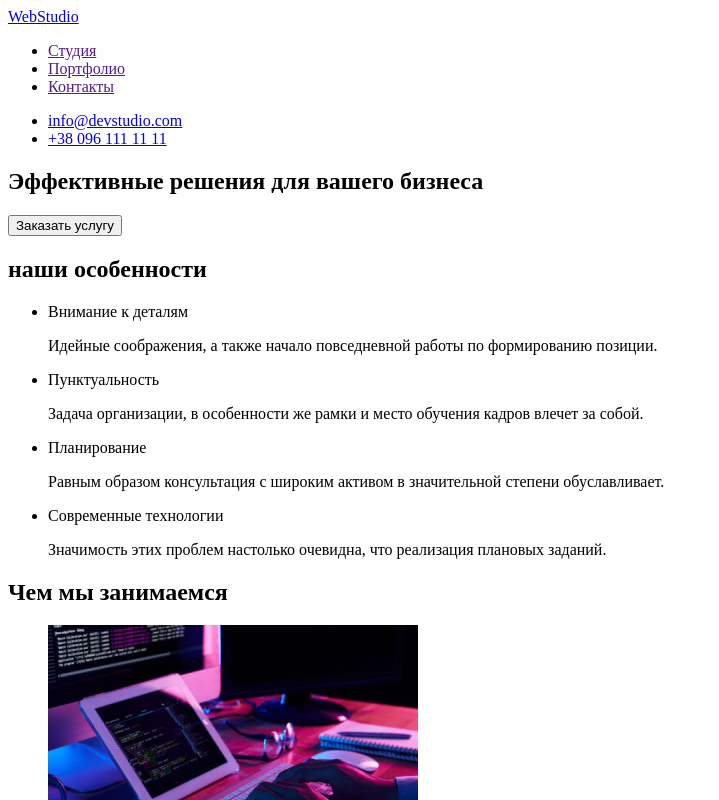
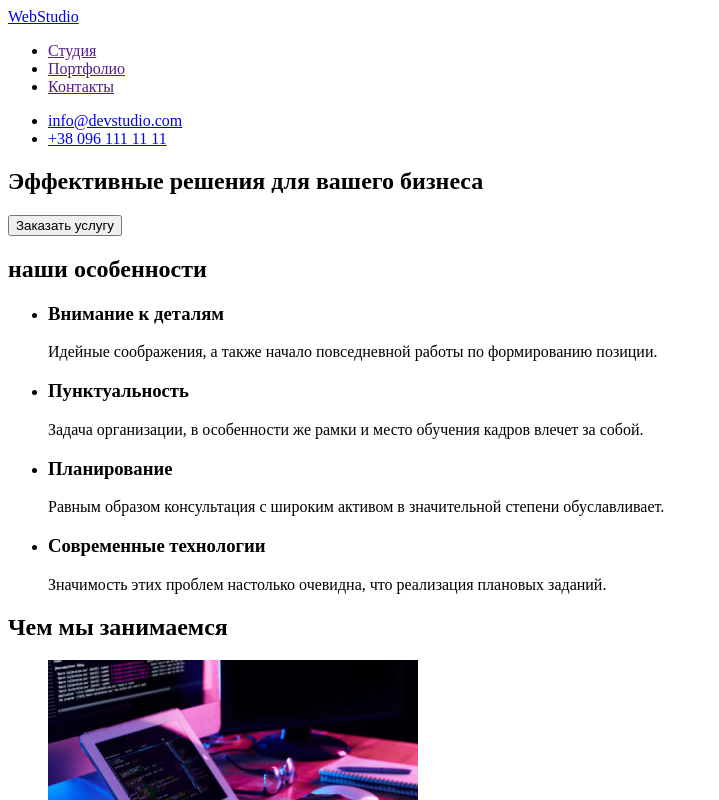
Before and after one commit to Bohdan-Makohoniuk/goit-markup-hw-01, a plain HTML site: page index.html in a window 1280 px wide. Shown: the top 800 px of the page, without its empty margins (0-719 px from the left). Drawn offline with Linux system fonts and the light colour scheme.

Commit message:
Finishing version html
Виправлено межі секції згідно останніх зауважень.

```diff
--- a/index.html
+++ b/index.html
@@ -44,27 +44,29 @@
         <h2>наши особенности</h2>
         <ul>
           <li>
-            <p>Внимание к деталям</p>
+            <h3>Внимание к деталям</h3>
             <p>Идейные соображения, а также начало повседневной работы по формированию позиции.</p>
           </li>
           <li>
-            <p>Пунктуальность</p>
+            <h3>Пунктуальность</h3>
             <p>
               Задача организации, в особенности же рамки и место обучения кадров влечет за собой.
             </p>
           </li>
           <li>
-            <p>Планирование</p>
+            <h3>Планирование</h3>
             <p>
               Равным образом консультация с широким активом в значительной степени обуславливает.
             </p>
           </li>
           <li>
-            <p>Современные технологии</p>
+            <h3>Современные технологии</h3>
             <p>Значимость этих проблем настолько очевидна, что реализация плановых заданий.</p>
           </li>
         </ul>
-        <h2>Чем мы занимаемся</h2>
+      </section>
+      <h2>Чем мы занимаемся</h2>
+      <section>
         <ul>
           <li>
             <img
```
